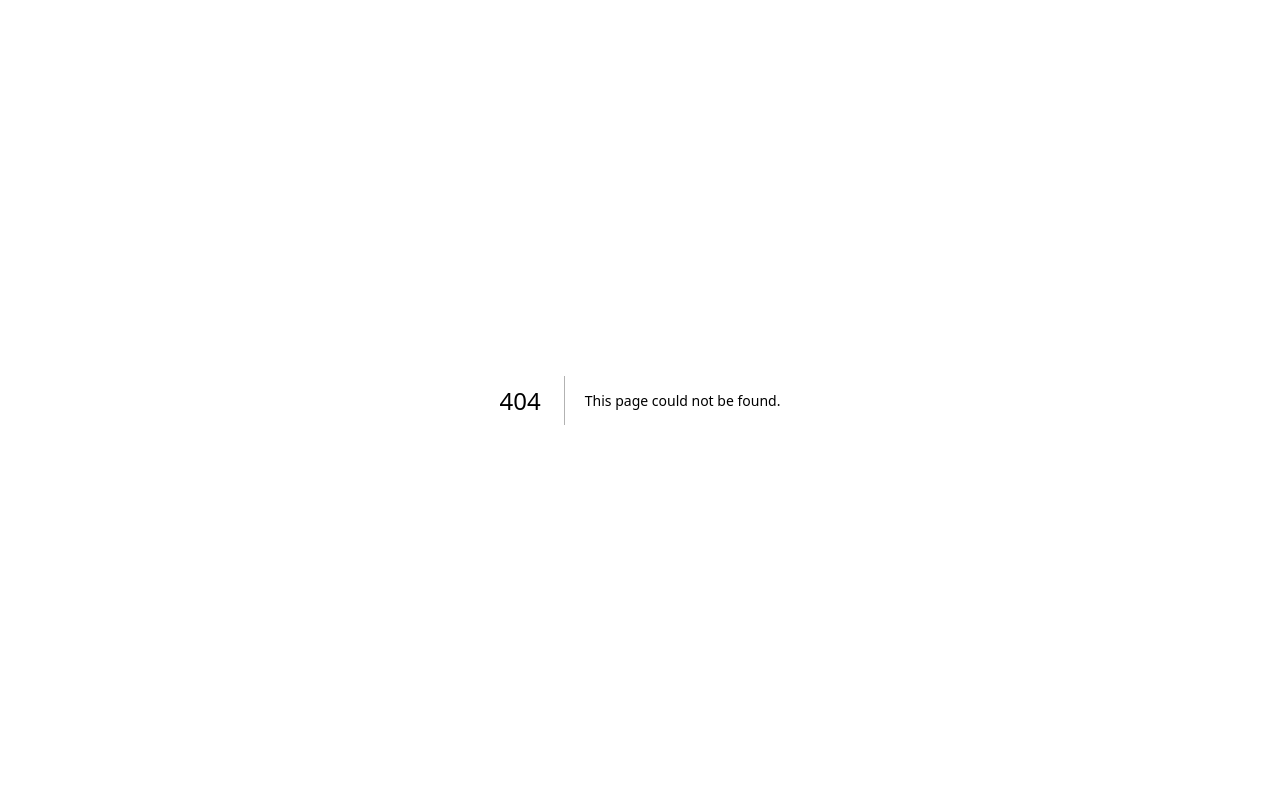
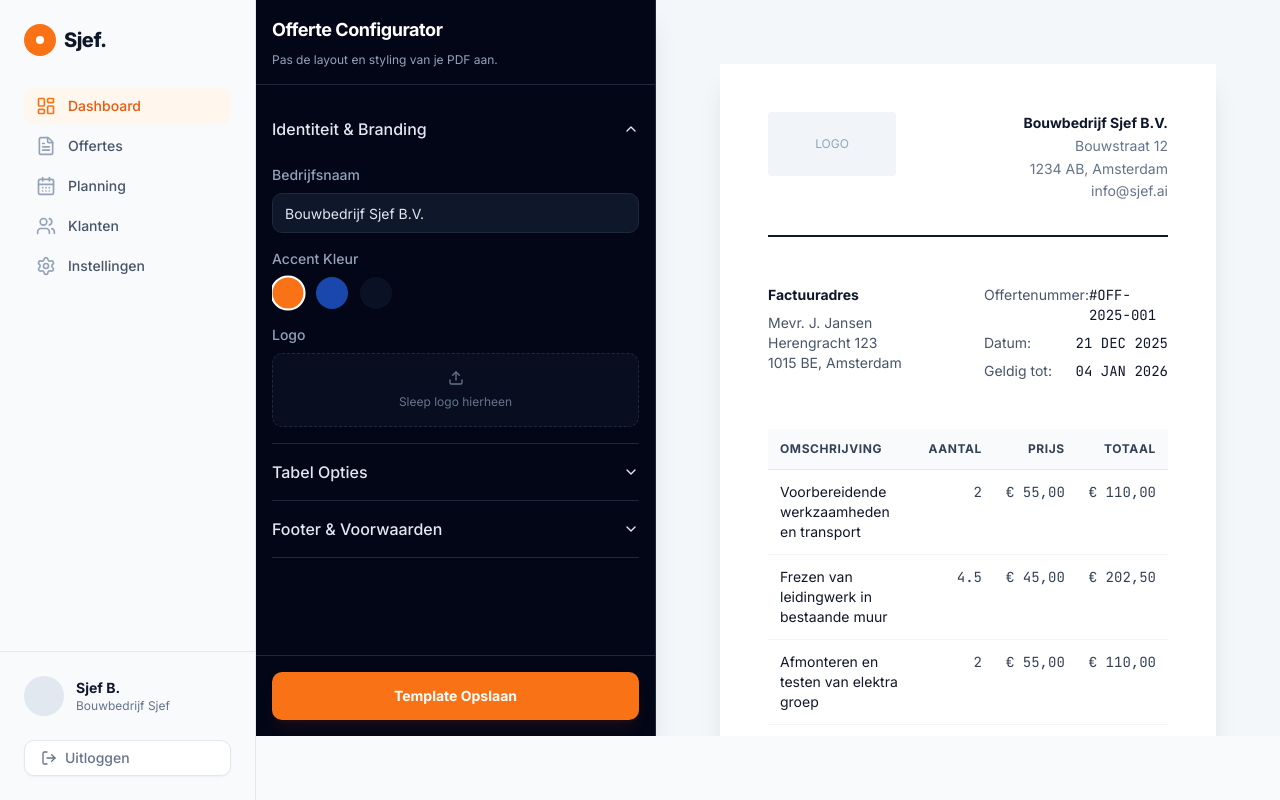
Before and after one commit to aronb77/sjef-dashboard, a Next.js app: page /dashboard/settings in a window 1280 px wide. Before the commit this address had no page. Built offline with nearby package versions, Linux system fonts and the light colour scheme; no server answers.

Commit message:
feat: move quote configurator to settings page

```diff
--- a/app/dashboard/configurator/actions.ts
+++ b/app/dashboard/settings/actions.ts
@@ -27,7 +27,7 @@ export async function updatePdfSettings(settings: any) {
     }
 
     // 3. Revalidate
-    revalidatePath('/dashboard/configurator')
+    revalidatePath('/dashboard/settings')
     return { success: true }
 }
 
--- a/components/layout/sidebar.tsx
+++ b/components/layout/sidebar.tsx
@@ -15,7 +15,7 @@ const menuItems = [
     { icon: FileText, label: "Offertes", href: "/quotes", active: false },
     { icon: CalendarDays, label: "Planning", href: "/planning", active: false },
     { icon: Users, label: "Klanten", href: "/customers", active: false },
-    { icon: Settings, label: "Instellingen", href: "/settings", active: false },
+    { icon: Settings, label: "Instellingen", href: "/dashboard/settings", active: false },
 ];
 
 export function Sidebar() {
```
Also changed, not shown: app/dashboard/settings/page.tsx (renamed from app/dashboard/configurator/page.tsx).
